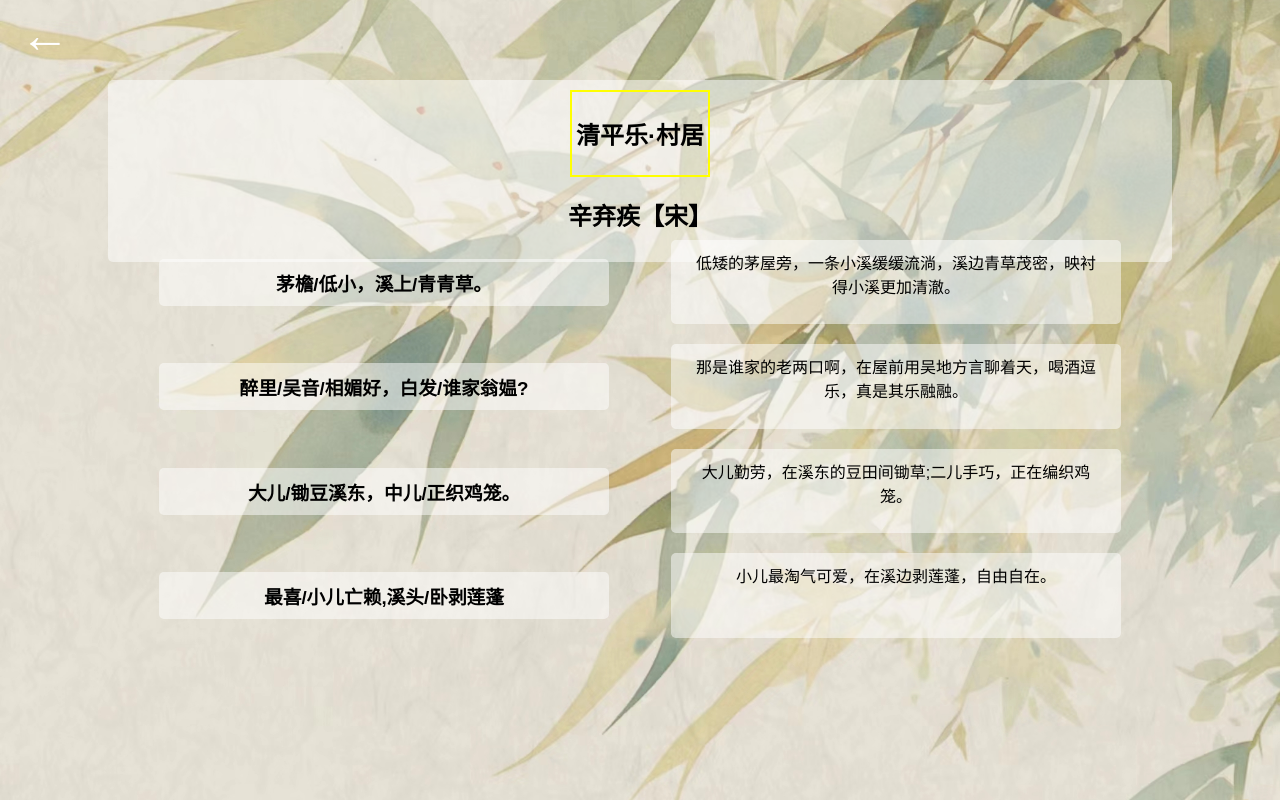
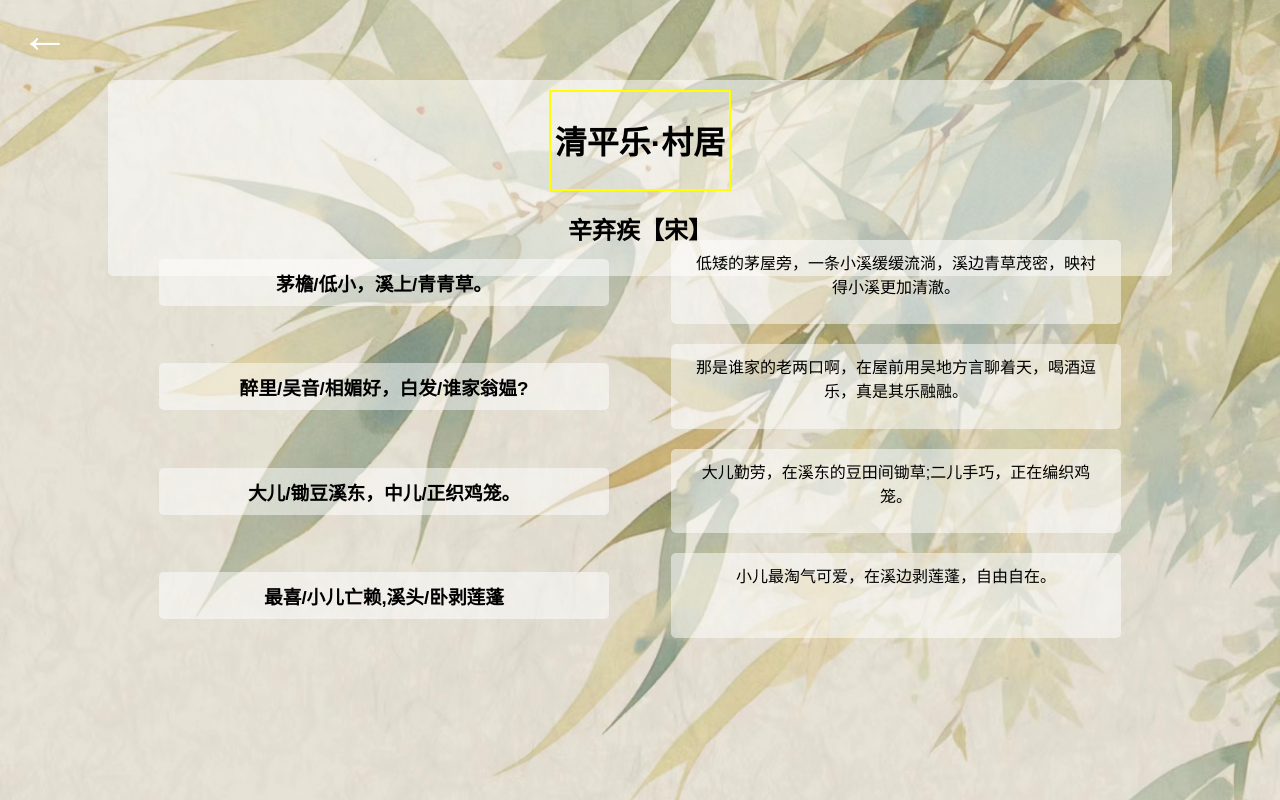
Before and after one commit to Gaoyv8888/EX1.3.1, a plain HTML site: page index.html in a window 1280 px wide. Drawn offline with Linux system fonts and the light colour scheme.

Commit message:
Update index.html

```diff
--- a/index.html
+++ b/index.html
@@ -106,7 +106,7 @@
 <div class="bg-image">
   <div class="title-author">
     <div class="title-box">
-      <h2>清平乐·村居</h2>
+      <h1>清平乐·村居<span style="text-decoration: underline; text-decoration-color: yellow;"></span></h1>
     </div>
     <h2>辛弃疾【宋】</h2>
   </div>
```
